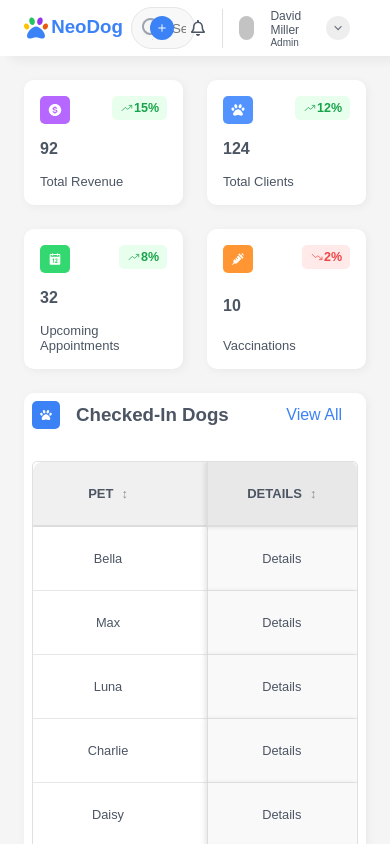
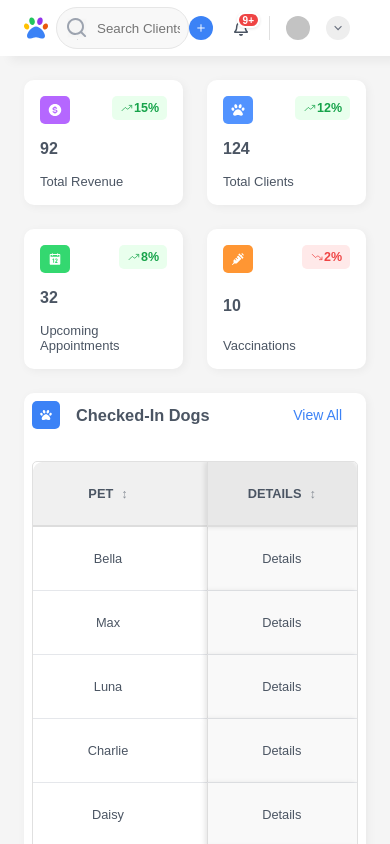
Before and after one commit to KennethicEnergy/neodog, a Next.js app: page /dashboard in a window 390 px wide. Built offline with nearby package versions, Linux system fonts and the light colour scheme.

Commit message:
header responsiveness

```diff
--- a/src/components/common/table/styles.module.scss
+++ b/src/components/common/table/styles.module.scss
@@ -11,6 +11,7 @@
   transition: all 0.2s ease-in-out;
   box-shadow: 2px 2px 10px #0c0d0d0d;
   position: relative;
+  font-size: 14px;
 
   &:hover {
     transform: scale(1.02);
@@ -95,7 +96,6 @@
           white-space: nowrap;
           user-select: none;
           text-transform: uppercase;
-          font-size: 13px;
           border-left: none;
           border-right: none;
 
@@ -216,8 +216,8 @@
     }
 
     @for $i from 0 through 4 {
-      th[data-column-index="#{$i}"].fixedColumn,
-      td[data-column-index="#{$i}"].fixedColumn {
+      th[data-column-index='#{$i}'].fixedColumn,
+      td[data-column-index='#{$i}'].fixedColumn {
         left: #{$i * 150px};
       }
     }
@@ -274,14 +274,13 @@
       tbody td {
         padding: 1rem;
         min-width: 120px;
-        font-size: 0.9rem;
       }
     }
 
     &.hasFixedColumns {
       @for $i from 0 through 4 {
-        th[data-column-index="#{$i}"].fixedColumn,
-        td[data-column-index="#{$i}"].fixedColumn {
+        th[data-column-index='#{$i}'].fixedColumn,
+        td[data-column-index='#{$i}'].fixedColumn {
           left: #{$i * 120px};
         }
       }
@@ -300,8 +299,8 @@
 
     &.hasFixedColumns {
       @for $i from 0 through 4 {
-        th[data-column-index="#{$i}"].fixedColumn,
-        td[data-column-index="#{$i}"].fixedColumn {
+        th[data-column-index='#{$i}'].fixedColumn,
+        td[data-column-index='#{$i}'].fixedColumn {
           left: #{$i * 100px};
         }
       }
--- a/src/components/layout/header/index.tsx
+++ b/src/components/layout/header/index.tsx
@@ -14,7 +14,6 @@ const Header = () => {
   const renderBrand = () => (
     <div className={styles.brandWrapper} onClick={() => router.push('/')}>
       <Image className={styles.logo} src="/images/brand.svg" alt="logo" width={24} height={24} />
-      <h3 className={styles.brand}>NeoDog</h3>
     </div>
   );
 
@@ -53,7 +52,10 @@ const Header = () => {
           onClick={() => setPopupOpen(!popupOpen)}
         />
         {popupOpen && <HeaderPopup isOpen={popupOpen} setPopupOpen={setPopupOpen} />}
-        <Icon src="/images/bell.svg" width={16} height={16} />
+        <div className={styles.notification}>
+          <span className={styles.count}>9+</span>
+          <Icon src="/images/bell.svg" width={16} height={16} />
+        </div>
         <div className={styles.user}>
           <Icon width={24} height={24} shape="circle" />
           <div className={styles.userDetails}>
--- a/src/components/layout/header/styles.module.scss
+++ b/src/components/layout/header/styles.module.scss
@@ -21,7 +21,6 @@
       display: flex;
       align-items: center;
       gap: 0.5rem;
-      width: 50%;
     }
 
     .headerLeft {
@@ -30,6 +29,41 @@
 
     .headerRight {
       justify-content: flex-end;
+
+      .notification {
+        position: relative;
+        display: inline-block;
+        cursor: pointer;
+        padding: 4px;
+        transition: opacity 0.2s ease;
+
+        &:hover {
+          opacity: 0.8;
+        }
+      }
+
+      .count {
+        color: rgb(255, 255, 255);
+        z-index: 1;
+        justify-content: center;
+        align-items: center;
+        min-width: 16px;
+        height: 16px;
+        font-size: 10px;
+        font-weight: 600;
+        display: flex;
+        position: absolute;
+        top: 4px;
+        right: 1px;
+        box-shadow: rgba(0, 0, 0, 0.1) 0px 1px 3px;
+        background: rgb(239, 68, 68);
+        border-width: 2px;
+        border-style: solid;
+        border-color: rgb(255, 255, 255);
+        border-image: initial;
+        border-radius: 8px;
+        padding: 0px 4px;
+      }
 
       .user {
         display: flex;
@@ -58,6 +92,14 @@
   }
 }
 
+@media screen and (max-width: 768px) {
+  .headerRight {
+    .userDetails {
+      display: none;
+    }
+  }
+}
+
 @media screen and (max-width: 600px) {
   .header .brandWrapper {
     display: flex;
@@ -73,7 +115,7 @@
     padding: 1rem 1rem 1rem 0;
 
     .headerLeft {
-      width: 100%;
+      width: 50%;
     }
   }
   .header .brandWrapper {
@@ -83,8 +125,12 @@
   }
 }
 
-@media screen and (width: 1025px) {
+@media screen and (min-width: 1025px) {
   .headerWrapper .brandWrapper {
     display: none;
   }
+
+  .headerWrapper .headerLeft {
+    width: 30%;
+  }
 }
--- a/src/components/layout/layout.module.scss
+++ b/src/components/layout/layout.module.scss
@@ -15,6 +15,10 @@
       overflow: auto;
       max-width: 1280px;
       margin: auto;
+
+      &::-webkit-scrollbar {
+        display: none;
+      }
     }
 
     .footerRow {
```
